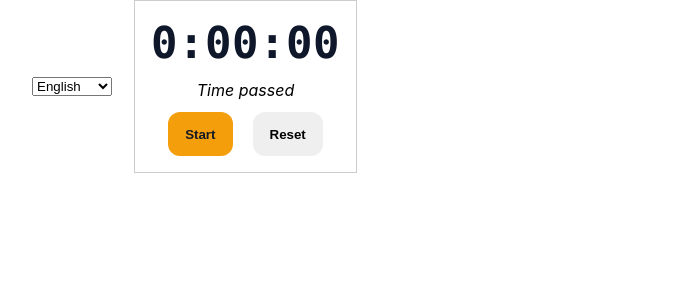
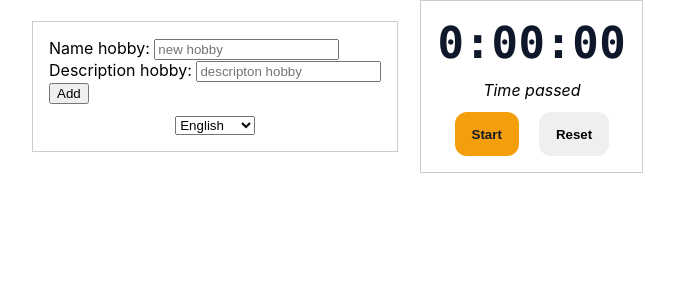
Before and after one commit to andrewalfb/count_activities, a React (Create React App) app: page / in a window 1280 px wide. Shown: the top 300 px of the page, without its empty margins (16-690 px from the left). Built offline with nearby package versions, Linux system fonts and the light colour scheme.

Commit message:
add logic to new hobby.

```diff
--- a/src/App.tsx
+++ b/src/App.tsx
@@ -6,21 +6,39 @@ import './App.css';
 import Select from './components/Select';
 import Timer from './components/Timer';
 
-import { hobbies } from './models/hobby';
+import { hobbies, Hobby } from './models/hobby';
+import HobbyForm from './components/HobbyForm';
 
 function App() {
-  const [hobby, setHobby] = useState('Make your choice:');
+  const [dataHobbies, setDataHobbies] = useState(hobbies);
+  const [hobby, setHobby] = useState('');
+  const [hobbyDescription, setHobbyDescription] = useState('');
+
+
 
   function onStopClick(value: number) {
     console.log('clicked the button stop: ' + value);
+    console.log(hobbies);
   }
+
+
+  function submit(name: string, descripton: string) {
+    console.log(name, descripton);
+    const newHobby = new Hobby(name, descripton);
+    let newHobbies = hobbies.slice();
+    newHobbies.push(newHobby);
+    setDataHobbies(newHobbies);
+  };
 
   return (
     <div className='rowContent'>
-      <Select
-        names={hobbies.map((hobby) => ( hobby.name))}
-        onChange={ (value) => {setHobby(value);}}
-      />
+      <div className='columnContent'>
+        <HobbyForm onSubmit={submit} />
+        <Select
+          names={dataHobbies.map((hobby) => ( hobby.name))}
+          onChange={ (value) => {setHobby(value);}}
+        />
+      </div>
 
       <Timer onStopClick={onStopClick} />
 
--- /dev/null
+++ b/src/components/HobbyForm.tsx
@@ -0,0 +1,45 @@
+import { useState } from "react";
+
+
+interface Props {
+    onSubmit: (name: string, descripton: string) => void
+}
+
+export default function HobbyForm({ onSubmit }: Props) {
+
+    const [hobby, setHobby] = useState('');
+    const [hobbyDescription, setHobbyDescription] = useState('');
+
+    const onHandleSubmitForm = (e: React.SubmitEvent<HTMLFormElement>) => {
+        e.preventDefault();
+        onSubmit(hobby, hobbyDescription);
+  };
+
+    return (
+        <>
+        <form method='post' onSubmit={onHandleSubmitForm}>
+          <label>
+            Name  hobby: <input
+              placeholder='new hobby'
+              value={hobby}
+              onChange={(e) => {
+                setHobby(e.currentTarget.value)
+              }}
+           />
+          </label>
+          <br/>
+          <label>
+            Description hobby: <input
+              placeholder='descripton hobby'
+              value={hobbyDescription}
+              onChange={(e) => {
+                setHobbyDescription(e.currentTarget.value)
+              }}
+           />
+          </label>
+          <br />
+          <button type='submit'>Add</button>
+        </form>
+        </>
+    );
+}
--- a/src/components/Timer.tsx
+++ b/src/components/Timer.tsx
@@ -25,7 +25,6 @@ interface Props {
 
         intervalRef.current = window.setInterval(() => {
             setNow(Date.now());
-
         }, 1000);
     }
 
--- a/src/models/hobby.tsx
+++ b/src/models/hobby.tsx
@@ -10,7 +10,7 @@ export class Hobby {
 }
 
 // temporary
-export const hobbies = [
+export let hobbies = [
   new Hobby("English", "All variants"),
   new Hobby("React", 'web using'),
   new Hobby('Armenian', 'All variants'),
```
